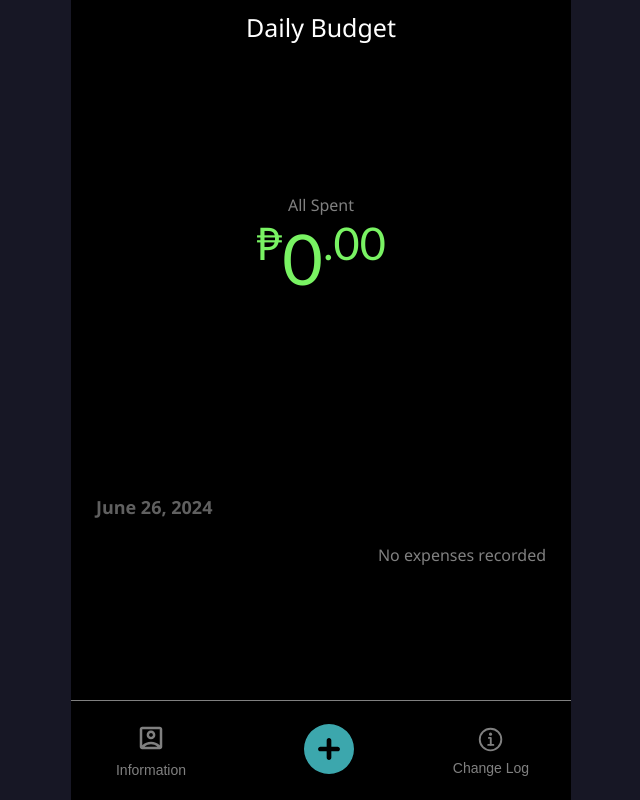
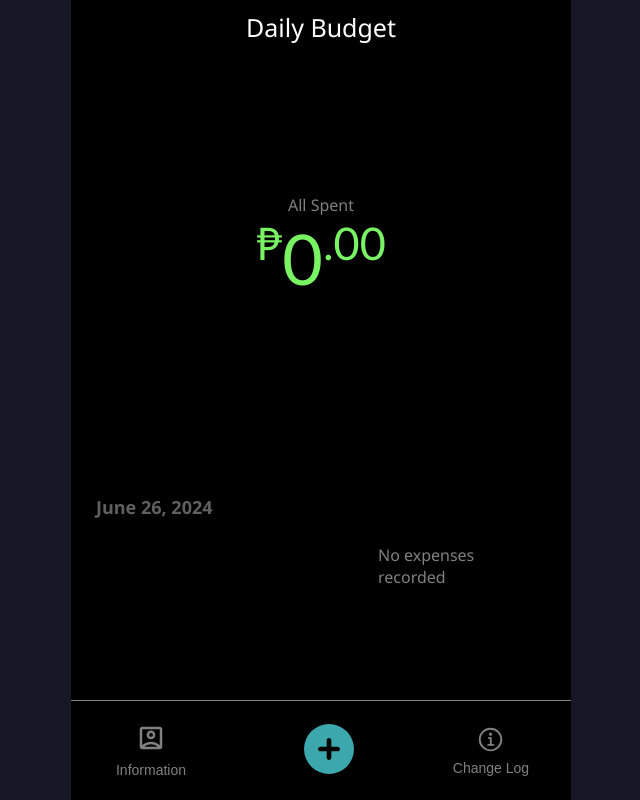
Before and after one commit to Kurev/DailyBudget, a React (Vite) app: page / in a window 1280 px wide. Shown: the whole page, without its empty margins (319-959 px from the left). Built offline with nearby package versions, Linux system fonts and the light colour scheme.

Commit message:
idk how many commit

```diff
--- a/src/AddAnimation/AddAnimation.css
+++ b/src/AddAnimation/AddAnimation.css
@@ -4,7 +4,7 @@
     flex-direction: column;
     justify-content: center;
     align-items: center;
-    max-width: 500px;
+    width: 500px;
     position: fixed; /* Change this to fixed */
     top: 25%;
     background-color: rgba(0, 0, 0, 0.9); /* Optional: Add background for better visibility */
@@ -97,3 +97,8 @@
     -webkit-appearance: none;
     margin: 0;
   }
+
+
+  @media screen and (max-width) {
+
+  }
--- a/src/App.css
+++ b/src/App.css
@@ -27,6 +27,7 @@
   }
 
   .main-container {
+    width: 500px;
     min-height: 100vh;
     background: black;
     display: flex;
--- a/src/BudgetApp/BudgetApp.css
+++ b/src/BudgetApp/BudgetApp.css
@@ -1,5 +1,5 @@
 .budget-container{
-    max-width: 500px;
+    width: 500px;
     height: 100vh;
 }
 
```
